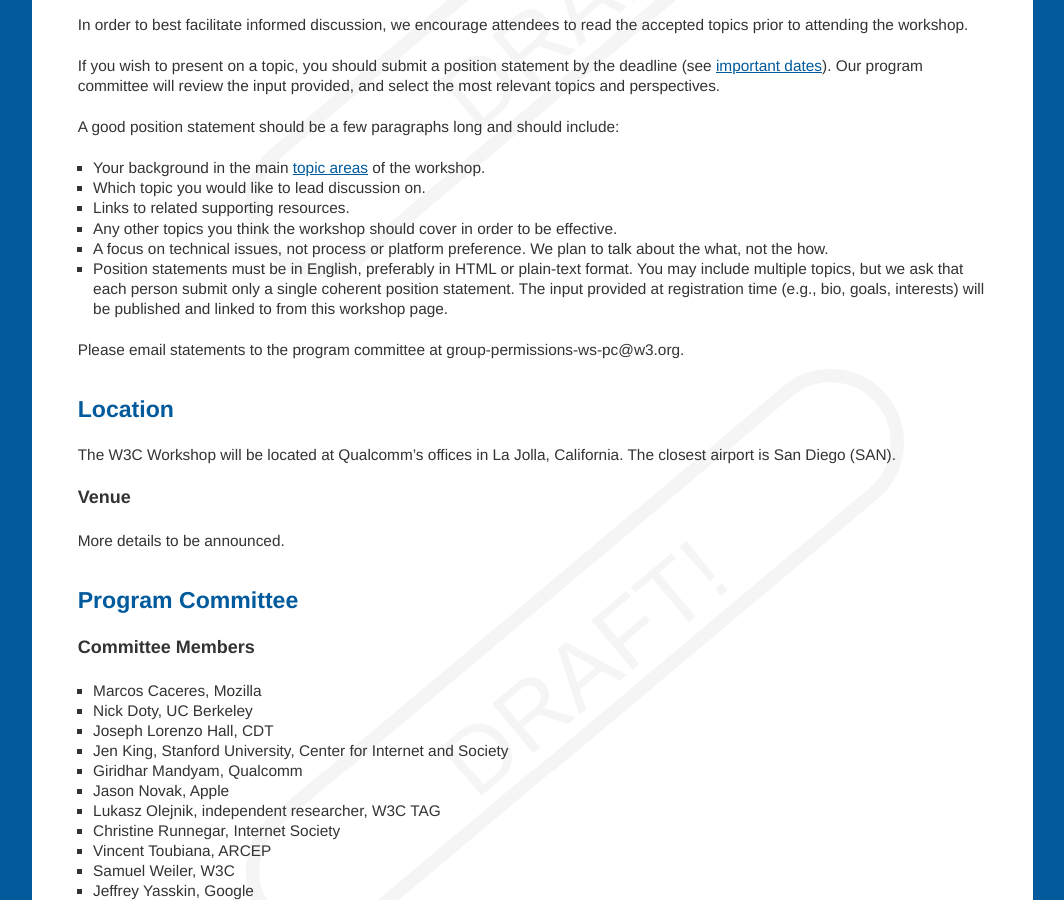
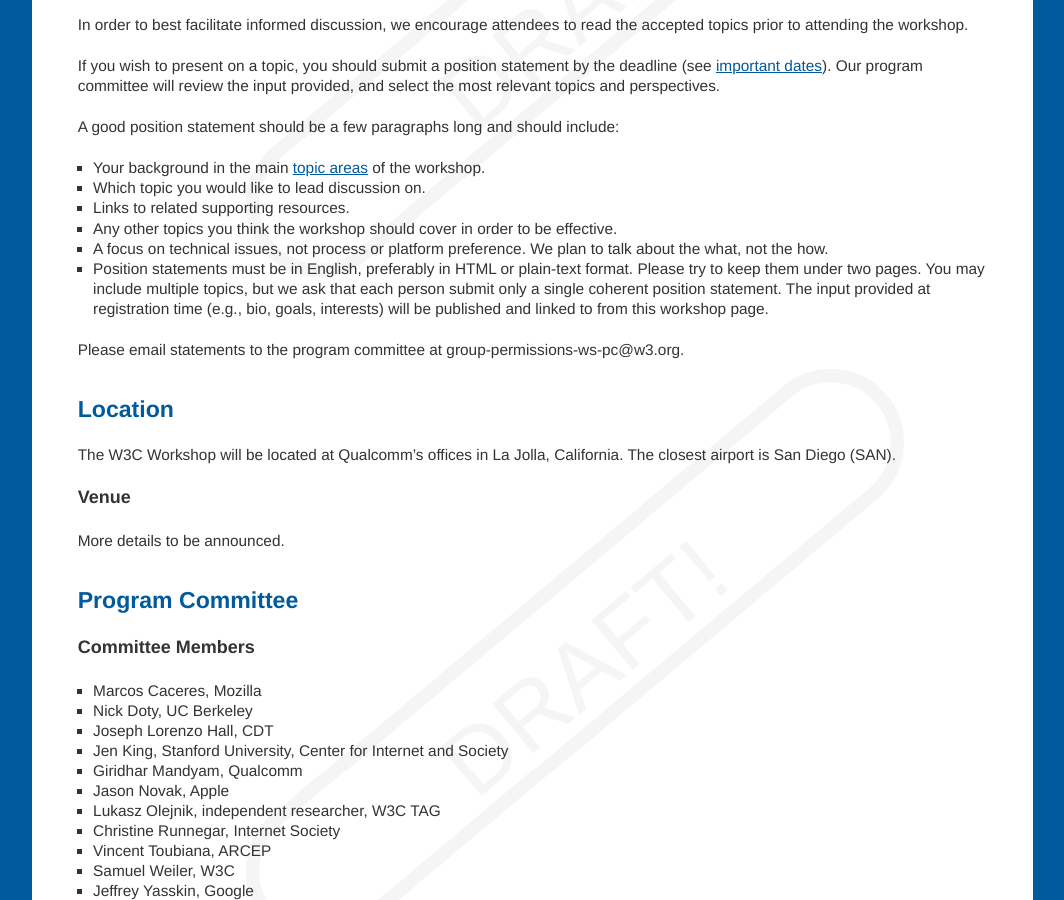
Before and after one commit to w3c/permissions-ws-2018, a Jekyll site: the page built from cfp.md, in a window 1280 px wide and 900 px high, scrolled down 1754 px. Shown: the whole window, without its empty margins (108-1172 px from the left). Built offline with Jekyll 4.4.1, drawn with Linux system fonts in a browser that asks for light colours; our own code applies the rules of GitHub Pages for plain Markdown files.

Commit message:
switch to wbs for reg

```diff
--- a/cfp.md
+++ b/cfp.md
@@ -35,7 +35,7 @@ This workshop will build on the [meeting on trust and permissions for Web applic
 
 Attendance is free for all invited participants and is open to the public, whether or not W3C members.
 
-If you wish to express interest in attending, please fill out the [registration form](https://docs.google.com/forms/d/1reKYi5jiVnl_x0QkhvOPcXrqRPHvVyJ07YN4a1zlyu0/edit).
+If you wish to express interest in attending, please fill out the [registration form](https://www.w3.org/2002/09/wbs/1/permissions2018/).
 
 Because the venue has limited space, you must receive an acceptance email in order to attend. Also, be sure to keep an eye on [these important dates](#dates).
 
@@ -65,7 +65,7 @@ A good position statement should be a few paragraphs long and should include:
 * Links to related supporting resources.
 * Any other topics you think the workshop should cover in order to be effective.
 * A focus on technical issues, not process or platform preference. We plan to talk about the what, not the how.
-* Position statements must be in English, preferably in HTML or plain-text format. You may include multiple topics, but we ask that each person submit only a single coherent position statement. The input provided at registration time (e.g., bio, goals, interests) will be published and linked to from this workshop page.
+* Position statements must be in English, preferably in HTML or plain-text format. Please try to keep them under two pages. You may include multiple topics, but we ask that each person submit only a single coherent position statement. The input provided at registration time (e.g., bio, goals, interests) will be published and linked to from this workshop page.
 
 Please email statements to the program committee at group-permissions-ws-pc@w3.org.
 
```
